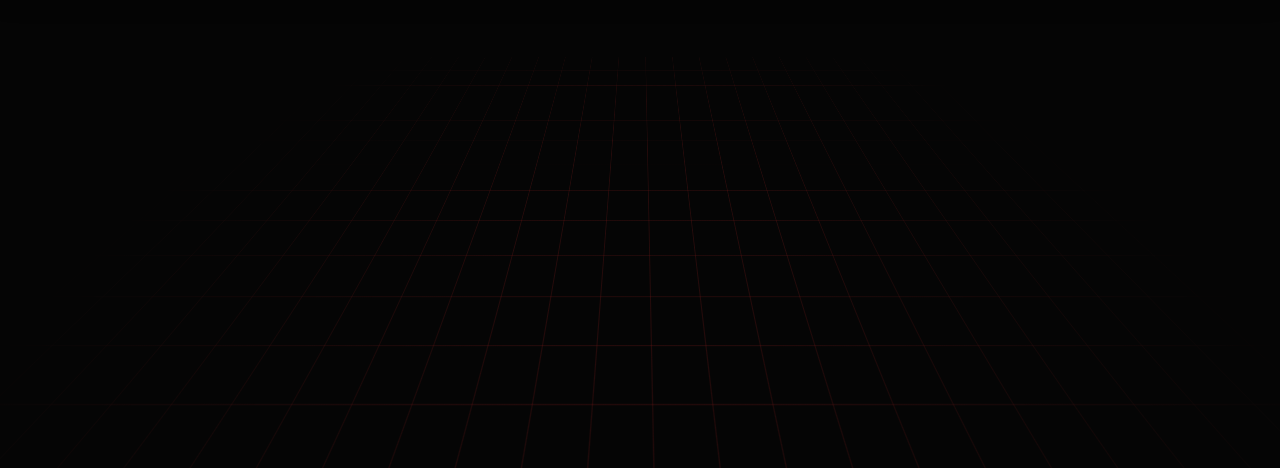
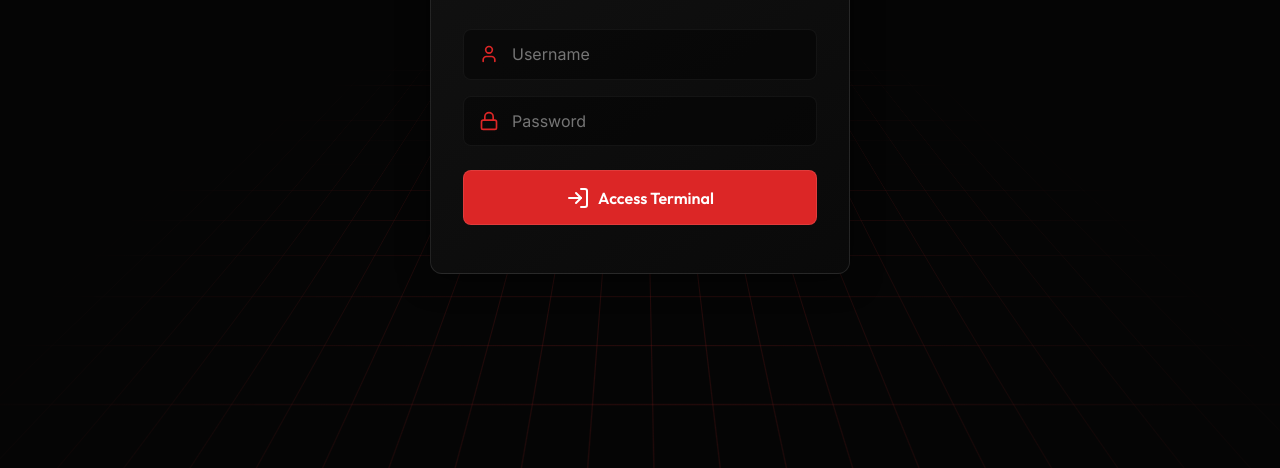
Before and after one commit to ASCE55/ACRYNOX-LEAD, a plain HTML site: page index.html in a window 1280 px wide. Shown: the part 332-800 px from the top of the page. Drawn offline with nearby package versions, Linux system fonts and the light colour scheme.

Commit message:
Restore CSS styles and layout for the application

```diff
--- a/style.css
+++ b/style.css
@@ -640,3 +640,26 @@
         font-size: 2.2rem;
     }
 }
+
+/* --- Login System --- */
+.login-wrapper {
+    position: fixed;
+    top: 0;
+    left: 0;
+    width: 100vw;
+    height: 100vh;
+    display: flex;
+    justify-content: center;
+    align-items: center;
+    z-index: 50;
+    padding: 1rem;
+    animation: fadeIn 0.5s ease-out;
+}
+
+.login-panel {
+    width: 100%;
+    max-width: 420px;
+    padding: 3rem 2rem;
+    background: linear-gradient(145deg, rgba(20,20,20,0.9), rgba(10,10,10,0.95));
+    border-top: 1px solid var(--primary-color);
+}
```
